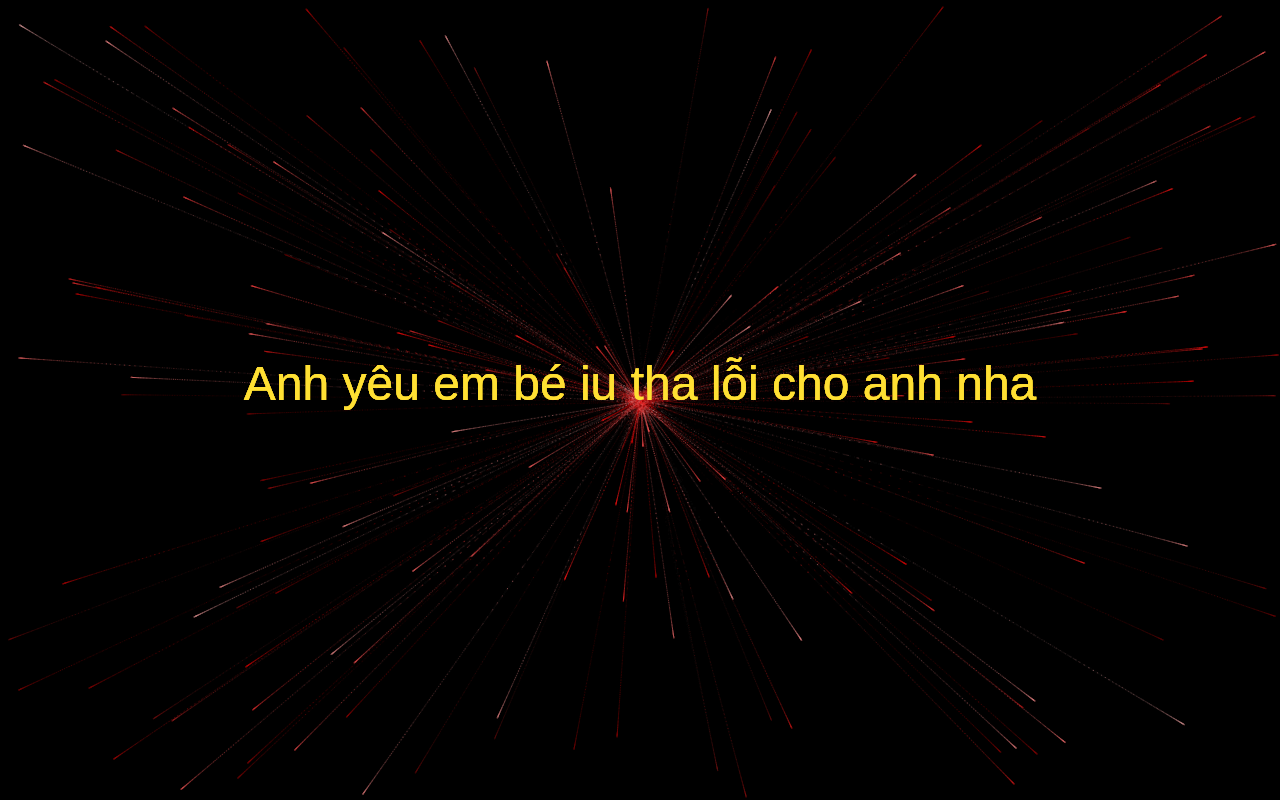
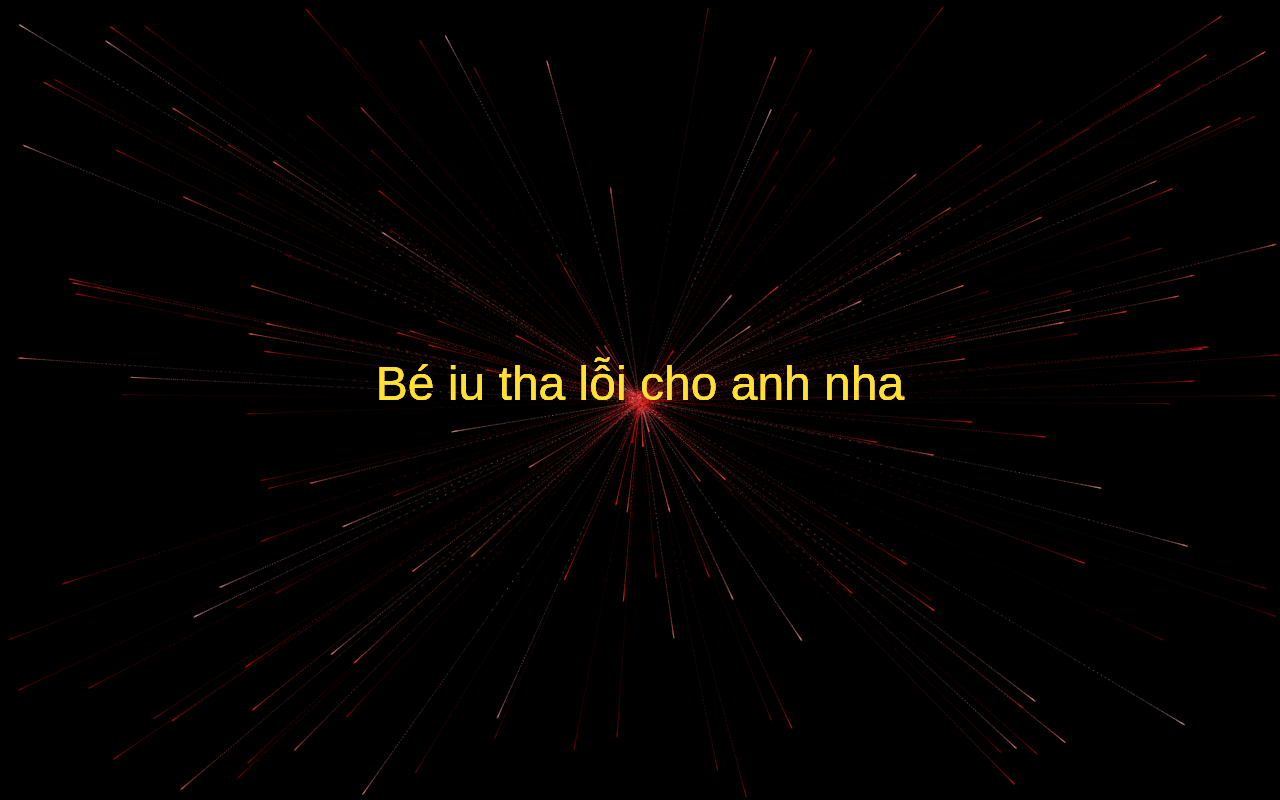
Before and after one commit to phong11032004/Anhxinloi, a plain HTML site: page index.html in a window 1280 px wide. Drawn offline with Linux system fonts and the light colour scheme; animation ran at ten frames a second.

Commit message:
Update index.html

```diff
--- a/index.html
+++ b/index.html
@@ -163,7 +163,7 @@
                 ctx.font = `${mobile ? 24 : 48}px Arial`;
                 ctx.fillStyle = `hsl(${hue}, 100%, 60%)`;
                 ctx.textAlign = "center";
-                ctx.fillText("Anh yêu em bé iu tha lỗi cho anh nha", width / 2, height / 2);
+                ctx.fillText("Bé iu tha lỗi cho anh nha", width / 2, height / 2);
 
                 window.requestAnimationFrame(loop, canvas);
             };
```
